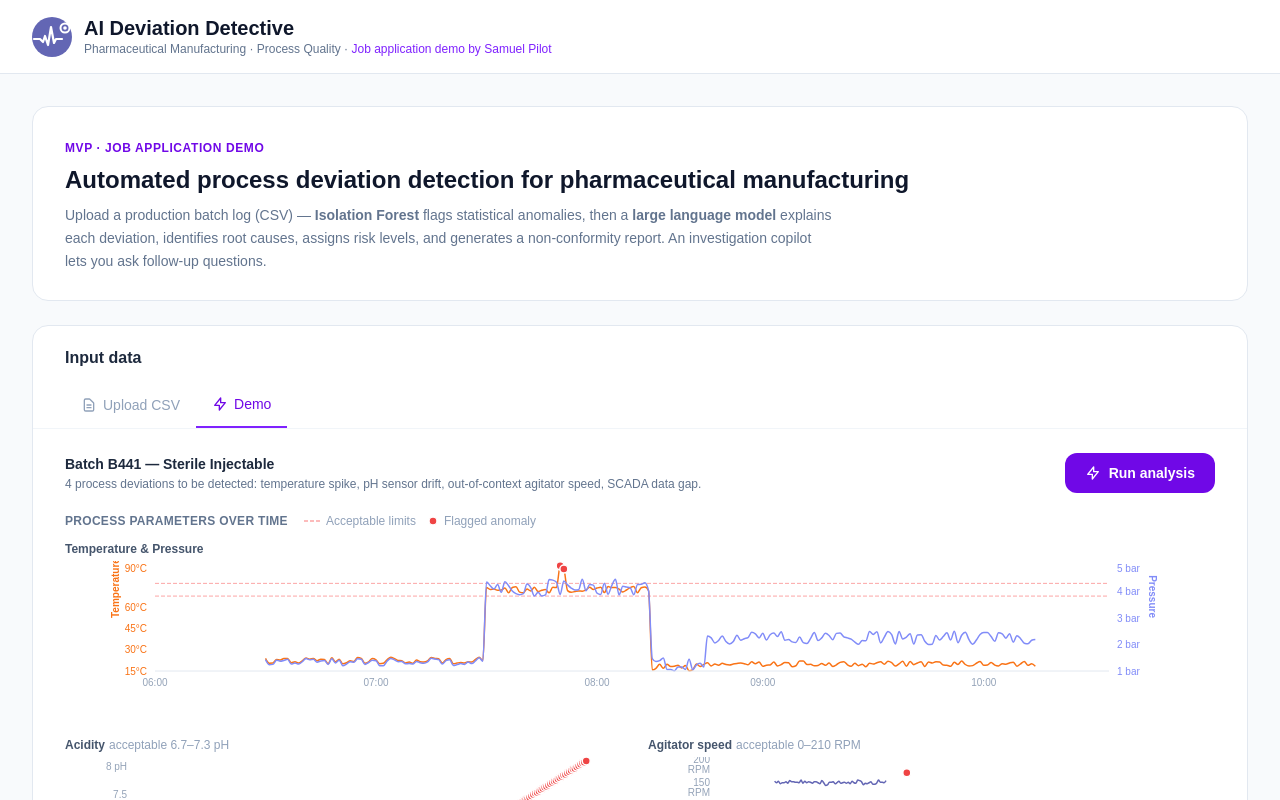
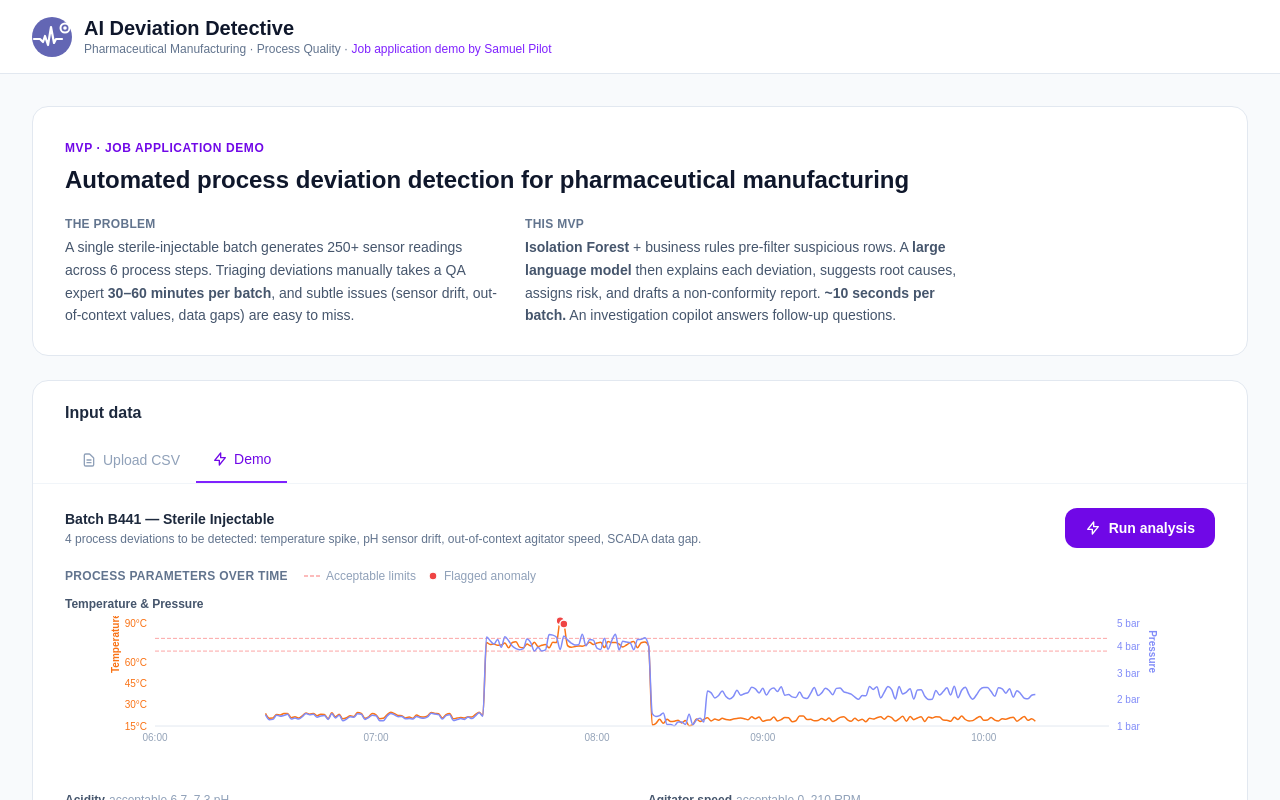
Before and after one commit to samuelpilot86/ai-deviation-detective, a Next.js app: page / in a window 1280 px wide. Shown: the top 800 px of the page. Built offline with nearby package versions, Linux system fonts and the light colour scheme.

Commit message:
Pedagogy pass: problem/solution presentation block + translate raw parameter names to business labels in table & cards

```diff
--- a/app/page.tsx
+++ b/app/page.tsx
@@ -94,11 +94,25 @@ export default function Home() {
           <h2 className="text-2xl font-bold text-slate-900 leading-snug mt-1">
             Automated process deviation detection for pharmaceutical manufacturing
           </h2>
-          <p className="text-slate-500 text-sm leading-relaxed mt-2 max-w-3xl">
-            Upload a production batch log (CSV) — <strong>Isolation Forest</strong> flags statistical anomalies,
-            then a <strong>large language model</strong> explains each deviation, identifies root causes, assigns
-            risk levels, and generates a non-conformity report. An investigation copilot lets you ask follow-up questions.
-          </p>
+
+          <div className="grid md:grid-cols-2 gap-6 mt-5 max-w-4xl">
+            <div>
+              <p className="text-xs font-semibold text-slate-500 uppercase tracking-wide mb-1">The problem</p>
+              <p className="text-slate-600 text-sm leading-relaxed">
+                A single sterile-injectable batch generates 250+ sensor readings across 6 process steps.
+                Triaging deviations manually takes a QA expert <strong>30–60 minutes per batch</strong>, and subtle issues
+                (sensor drift, out-of-context values, data gaps) are easy to miss.
+              </p>
+            </div>
+            <div>
+              <p className="text-xs font-semibold text-slate-500 uppercase tracking-wide mb-1">This MVP</p>
+              <p className="text-slate-600 text-sm leading-relaxed">
+                <strong>Isolation Forest</strong> + business rules pre-filter suspicious rows.
+                A <strong>large language model</strong> then explains each deviation, suggests root causes, assigns risk,
+                and drafts a non-conformity report. <strong>~10 seconds per batch.</strong> An investigation copilot answers follow-up questions.
+              </p>
+            </div>
+          </div>
         </div>
 
         {/* ── 2. Input data ── */}
--- a/components/DeviationDetail.tsx
+++ b/components/DeviationDetail.tsx
@@ -1,4 +1,5 @@
 import { Deviation, RiskLevel } from "@/lib/types";
+import { prettyParameter } from "@/lib/format";
 
 const riskColors: Record<RiskLevel, string> = {
   HIGH:   "border-red-300 bg-red-50",
@@ -22,7 +23,7 @@ export default function DeviationDetail({ deviation }: { deviation: Deviation })
       </div>
 
       <div className="grid grid-cols-2 gap-3 text-sm">
-        <Detail label="Parameter"        value={deviation.parameter} />
+        <Detail label="Parameter"        value={prettyParameter(deviation.parameter)} />
         <Detail label="Observed"         value={deviation.observed_value} />
         <Detail label="Acceptable range" value={deviation.acceptable_range} />
         <Detail label="Timestamp"        value={deviation.timestamp} mono />
--- a/components/DeviationTable.tsx
+++ b/components/DeviationTable.tsx
@@ -1,6 +1,7 @@
 "use client";
 import { useState } from "react";
 import { Deviation, RiskLevel } from "@/lib/types";
+import { prettyParameter } from "@/lib/format";
 
 const riskOrder: Record<RiskLevel, number> = { HIGH: 0, MEDIUM: 1, LOW: 2 };
 
@@ -135,7 +136,7 @@ export default function DeviationTable({ deviations, selected, onSelect }: Props
             >
               <td className="px-4 py-3font-mono font-medium text-slate-700">{d.deviation_id}</td>
               <td className="px-4 py-3text-slate-600">{d.step}</td>
-              <td className="px-4 py-3text-slate-600 max-w-48 truncate">{d.parameter}</td>
+              <td className="px-4 py-3text-slate-600 max-w-48 truncate">{prettyParameter(d.parameter)}</td>
               <td className="px-4 py-3text-slate-500 font-mono text-xs">{d.timestamp}</td>
               <td className="px-6 py-4">
                 <span className={`px-2 py-0.5 rounded-full text-xs font-semibold ${riskBadge[d.risk_level]}`}>
--- /dev/null
+++ b/lib/format.ts
@@ -0,0 +1,16 @@
+const PARAM_LABELS: Record<string, string> = {
+  temperature_c: "Temperature (°C)",
+  pressure_bar:  "Pressure (bar)",
+  ph:            "Acidity (pH)",
+  mixing_rpm:    "Agitator speed (RPM)",
+  timestamp:     "Data integrity (timestamp)",
+};
+
+export function prettyParameter(raw: string): string {
+  if (!raw) return raw;
+  return raw
+    .split(",")
+    .map(s => s.trim())
+    .map(s => PARAM_LABELS[s] ?? s)
+    .join(", ");
+}
```
